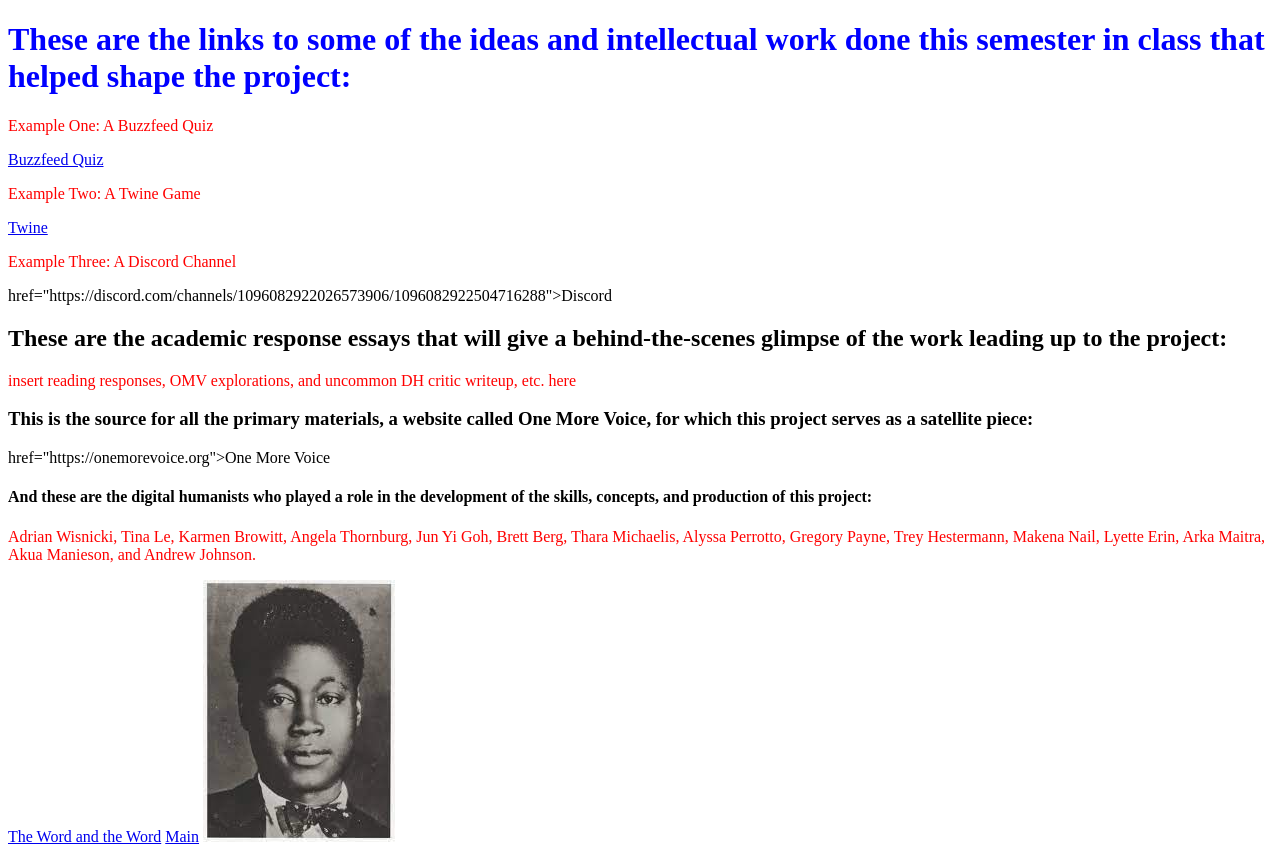
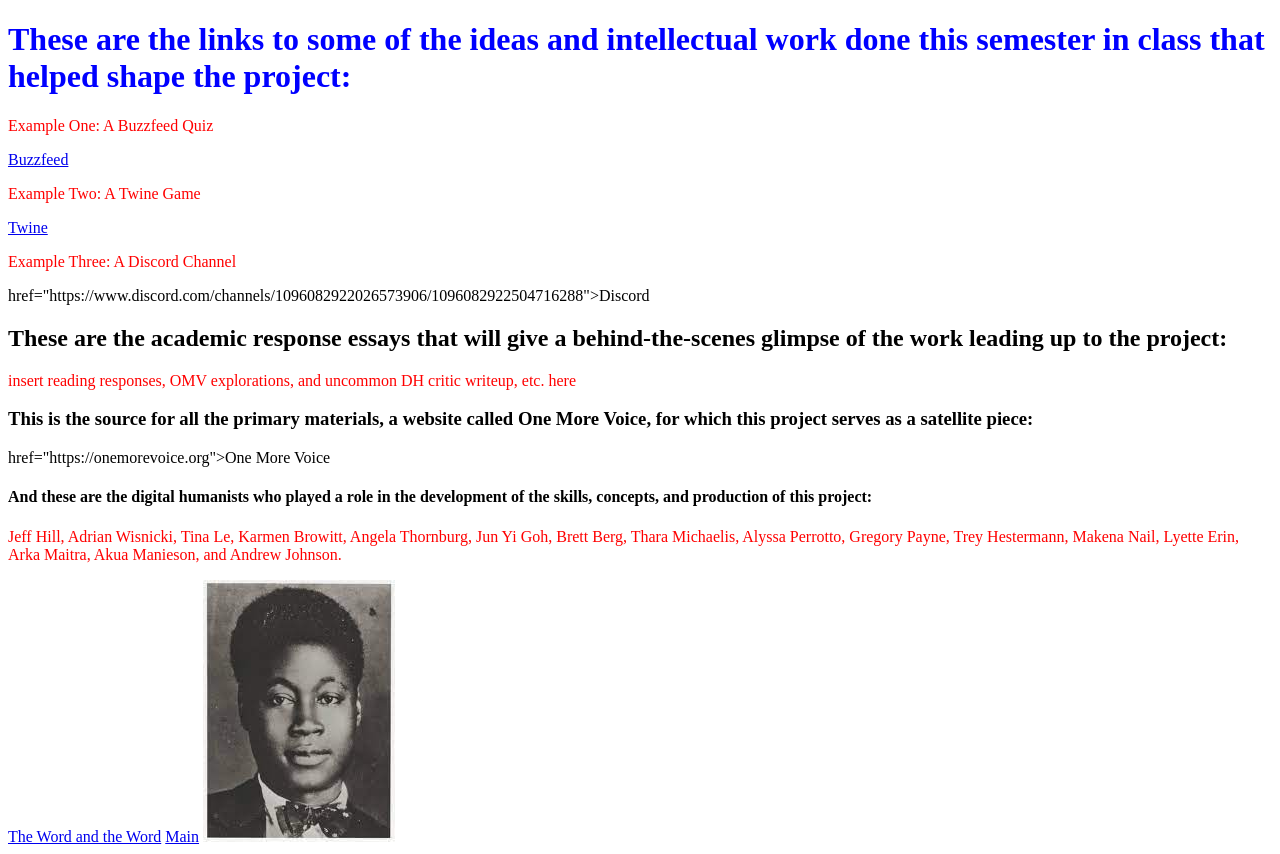
Before and after one commit to jeffhillwriter/ENGL-877, a plain HTML site: page projectdevelopment.html in a window 1280 px wide. Drawn offline with Linux system fonts and the light colour scheme.

Commit message:
Update projectdevelopment.html

```diff
--- a/projectdevelopment.html
+++ b/projectdevelopment.html
@@ -10,11 +10,11 @@
 
         <h1>These are the links to some of the ideas and intellectual work done this semester in class that helped shape the project:</h1>
         <p>Example One: A Buzzfeed Quiz</p>
-        <a href="https://www.buzzfeed.com/jeffhillwriter/the-word-of-man-and-the-word-of-god-frederick-dou-b3kb4eaysx?fbclid=IwAR07RtYShBlrQgDeRJ24wXbpBZYwkSOrsHnmsFmm3jXwLDCcaAgFEtXGKgY">Buzzfeed Quiz</a>
+        <a href="https://www.buzzfeed.com/jeffhillwriter/the-word-of-man-and-the-word-of-god-frederick-dou-b3kb4eaysx?fbclid=IwAR07RtYShBlrQgDeRJ24wXbpBZYwkSOrsHnmsFmm3jXwLDCcaAgFEtXGKgY">Buzzfeed</a>
         <p>Example Two: A Twine Game</p>
         <a href="file://Users/jeffhill/Desktop/ENGL4_844.html">Twine</a>
         <p>Example Three: A Discord Channel</p>
-        <a> href="https://discord.com/channels/1096082922026573906/1096082922504716288">Discord</a>
+        <a> href="https://www.discord.com/channels/1096082922026573906/1096082922504716288">Discord</a>
 
         <h2>These are the academic response essays that will give a behind-the-scenes glimpse of the work leading up to the project:</h2>
         <p>insert reading responses, OMV explorations, and uncommon DH critic writeup, etc. here</p>
@@ -23,7 +23,7 @@
         <a> href="https://onemorevoice.org">One More Voice</a>
 
         <h4>And these are the digital humanists who played a role in the development of the skills, concepts, and production of this project:</h4>
-        <p>Adrian Wisnicki, Tina Le, Karmen Browitt, Angela Thornburg, Jun Yi Goh, Brett Berg, Thara Michaelis, Alyssa Perrotto, Gregory Payne, Trey Hestermann, Makena Nail, Lyette Erin, Arka Maitra, Akua Manieson, and Andrew Johnson.</p>
+        <p>Jeff Hill, Adrian Wisnicki, Tina Le, Karmen Browitt, Angela Thornburg, Jun Yi Goh, Brett Berg, Thara Michaelis, Alyssa Perrotto, Gregory Payne, Trey Hestermann, Makena Nail, Lyette Erin, Arka Maitra, Akua Manieson, and Andrew Johnson.</p>
 
         <a href="thewordandtheword.html">The Word and the Word</a>
         <a href="index.html">Main</a>
```
